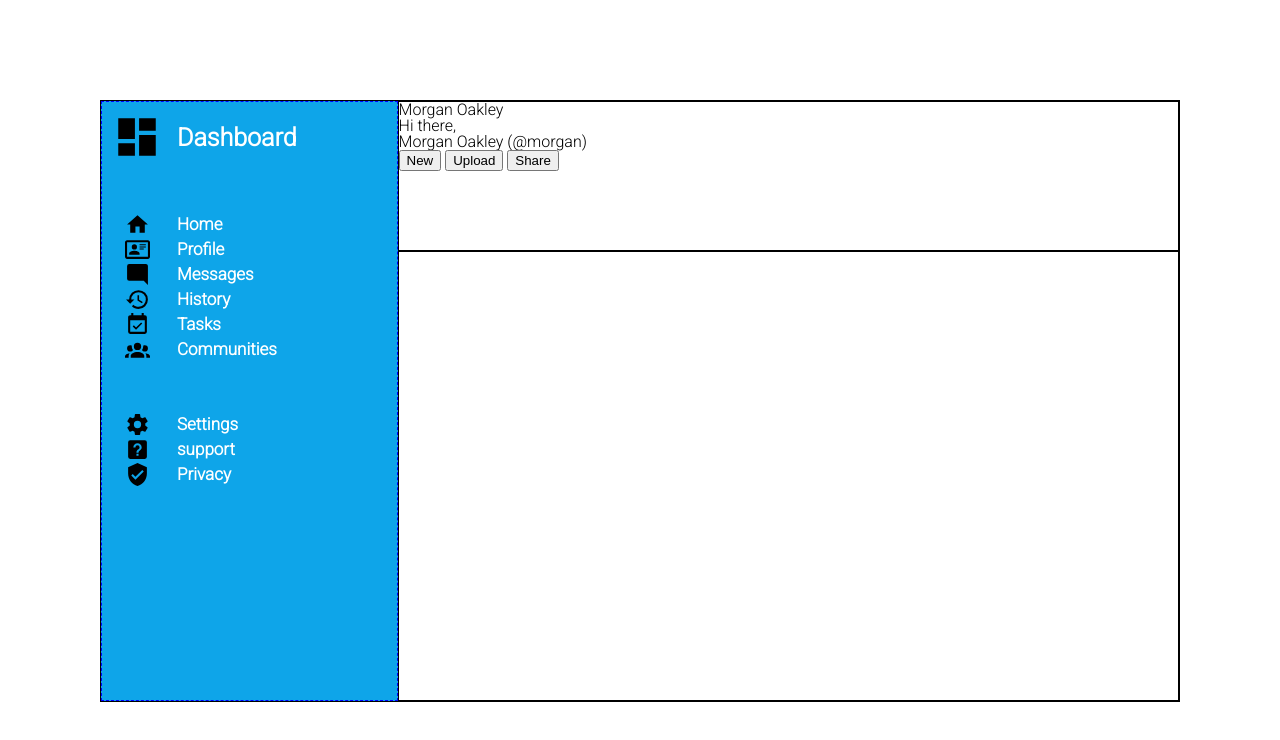
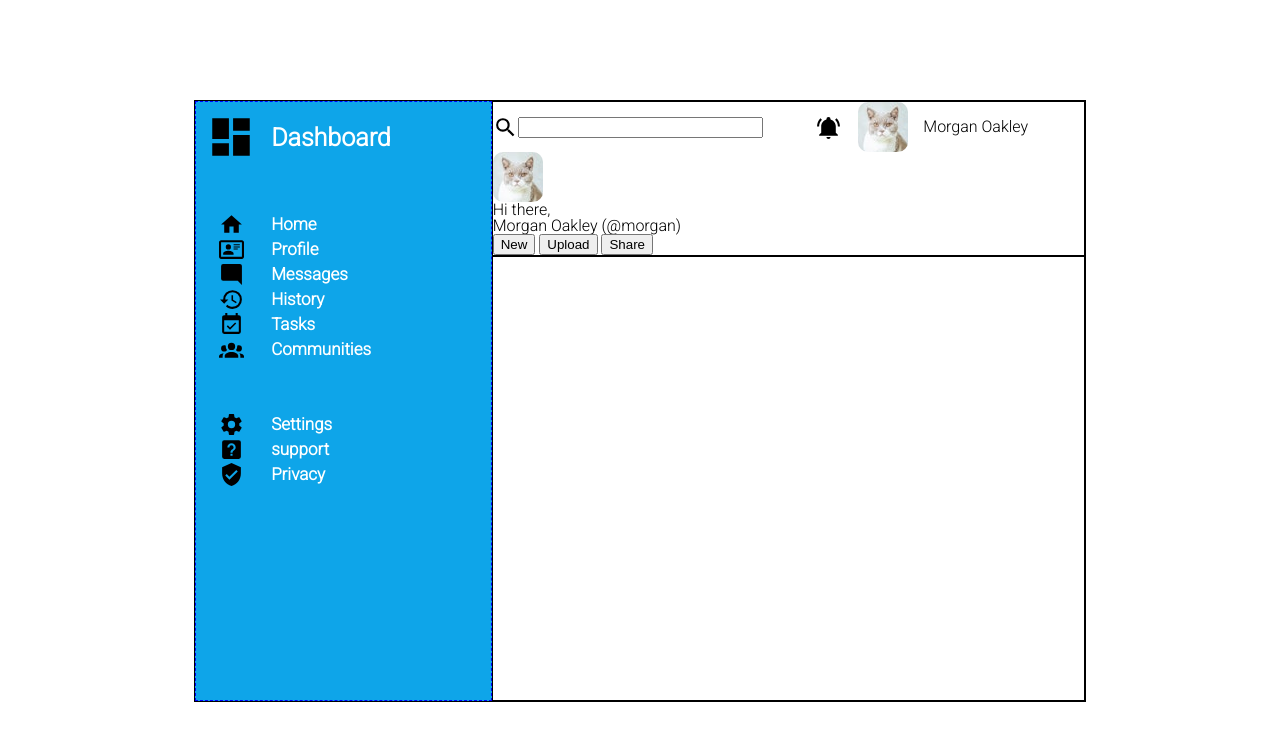
Before and after one commit to ealvara6/admin-dashboard, a plain HTML site: page index.html in a window 1280 px wide. Drawn offline with Linux system fonts and the light colour scheme.

Commit message:
Create grid structure for top header

```diff
--- a/index.html
+++ b/index.html
@@ -64,11 +64,15 @@
         </div>
         <div class="header">
             <div class="top-header">
-                <div class="icon" id="search-icon"></div>
-                <div class="searchbar"></div>
-                <div class="icon" id="notif-icon"></div>
-                <div class="profile-picture"></div>
-                <div class="user-name">Morgan Oakley</div>
+                <div class="left-side">
+                    <div class="icon" id="search-icon"></div>
+                    <input type="text" name="searchbar" id="searchbar">
+                </div>
+                <div class="right-side">
+                    <div class="icon" id="notif-icon"></div>
+                    <div class="profile-picture"></div>
+                    <div class="user-name">Morgan Oakley</div>
+                </div>
             </div>
             <div class="bottom-header">
                 <div class="profile-picture"></div>
--- a/styles.css
+++ b/styles.css
@@ -67,7 +67,7 @@ body {
     display: grid;
     border: 1px black solid;
     height: 75vh;
-    grid: 1fr 3fr / 1fr 5fr;
+    grid: 1fr 3fr / 1fr 2fr;
 }
 
 .sidebar {
@@ -83,13 +83,6 @@ body {
     color: white;
 }
 
-.dashboard-header {
-    display: grid;
-    grid-template-columns: 1fr 1fr;
-    grid-template-rows: 1fr;
-    align-items: center;
-    justify-content: left;
-}
 
 .dashboard-icon {
     background-image: url(icons/sidebar-icons/view-dashboard\ \(1\).svg);
@@ -102,7 +95,7 @@ body {
     font-size: 25px;
 }
 
-.sidebar-icon {
+.icon {
     width: 25px;
     height: 25px;
     justify-self: center;
@@ -112,7 +105,7 @@ body {
     gap: 15px;
 }
 
-.user-actions > ul > li, .misc > ul > li {
+.user-actions > ul > li, .misc > ul > li, .dashboard-header {
     display: grid;
     grid-template-columns: 50px 1fr;
     grid-template-rows: 1fr;
@@ -167,3 +160,60 @@ body {
 .main-content {
     border: 1px black solid;
 }
+
+.header {
+    display: grid;
+    grid-template-columns: 1fr;
+    grid-template-rows: 50px 1fr;
+}
+
+.top-header {
+    display: grid;
+    grid-template-columns: 1fr 1fr;
+    grid-template-rows: 1fr;
+    gap: 50px;
+}
+
+.top-header .left-side {
+    display: flex;
+    align-items: center;
+    grid-column: 1;
+    grid-row: 1;
+}
+
+.top-header .right-side {
+    display: grid;
+    grid-template-columns: 30px 50px 1fr;
+    grid-template-rows: 1fr;
+    grid-column: 2;
+    grid-row: 1;
+    align-items: center;
+    justify-items: center;
+    gap: 15px;
+}
+
+#searchbar {
+    flex-grow: 1;
+}
+
+#search-icon {
+    background-image: url(icons/header-icons/magnify.svg);
+    background-repeat: no-repeat;
+}
+
+#notif-icon {
+    background-image: url(icons/header-icons/bell-ring.svg);
+}
+
+.profile-picture {
+    background-image: url(images/pexels-alina-vilchenko-2698519\ \(1\).jpg);
+    /* Photo by Alina Vilchenko: https://www.pexels.com/photo/close-up-photo-of-cat-2698519/ */
+    width: 50px;
+    height: 50px;
+    border-radius: 10px;
+    background-repeat: no-repeat;
+}
+
+.user-name {
+    justify-self: left;
+}
```
Also changed, not shown: icons/header-icons/bell-ring.svg (added), icons/header-icons/cat.svg (added), icons/header-icons/magnify.svg (added), images/pexels-alina-vilchenko-2698519 (1).jpg (added), images/pexels-alina-vilchenko-2698519.jpg (added), images/pexels-mohamed-abdelghaffar-771742 (2).jpg (added).
